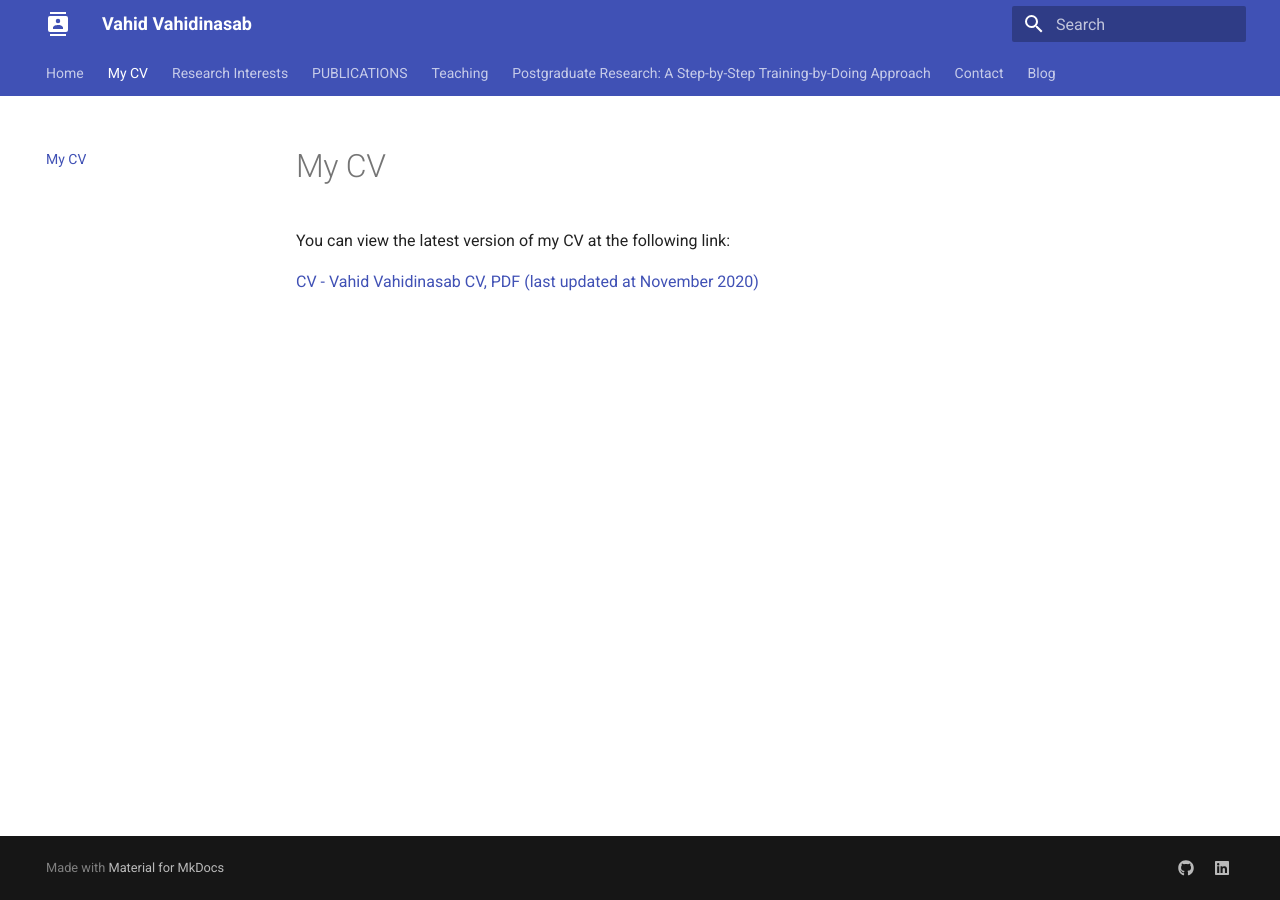
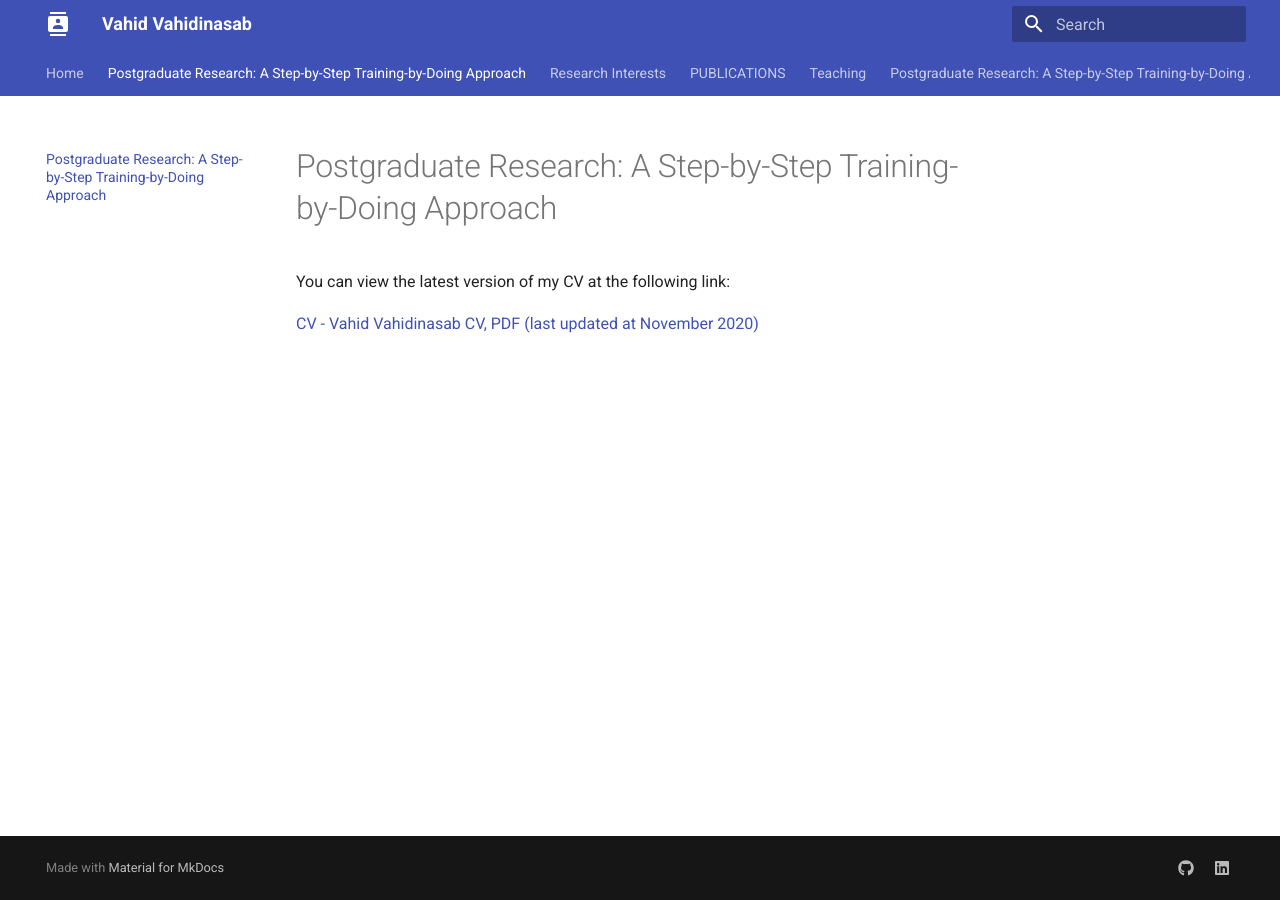
Before and after one commit to vahidinasab/vahidinasab.github.io, an MkDocs documentation site: the page built from docs/cv.md, in a window 1280 px wide. Built offline with MkDocs 1.6.1 and Material for MkDocs 9.7.7, drawn with Linux system fonts in a browser that asks for light colours.

Commit message:
Update cv.md

```diff
--- a/docs/cv.md
+++ b/docs/cv.md
@@ -1,4 +1,4 @@
-# My CV
+# Postgraduate Research: A Step-by-Step Training-by-Doing Approach
 
 You can view the latest version of my CV at the following link:
 
```
